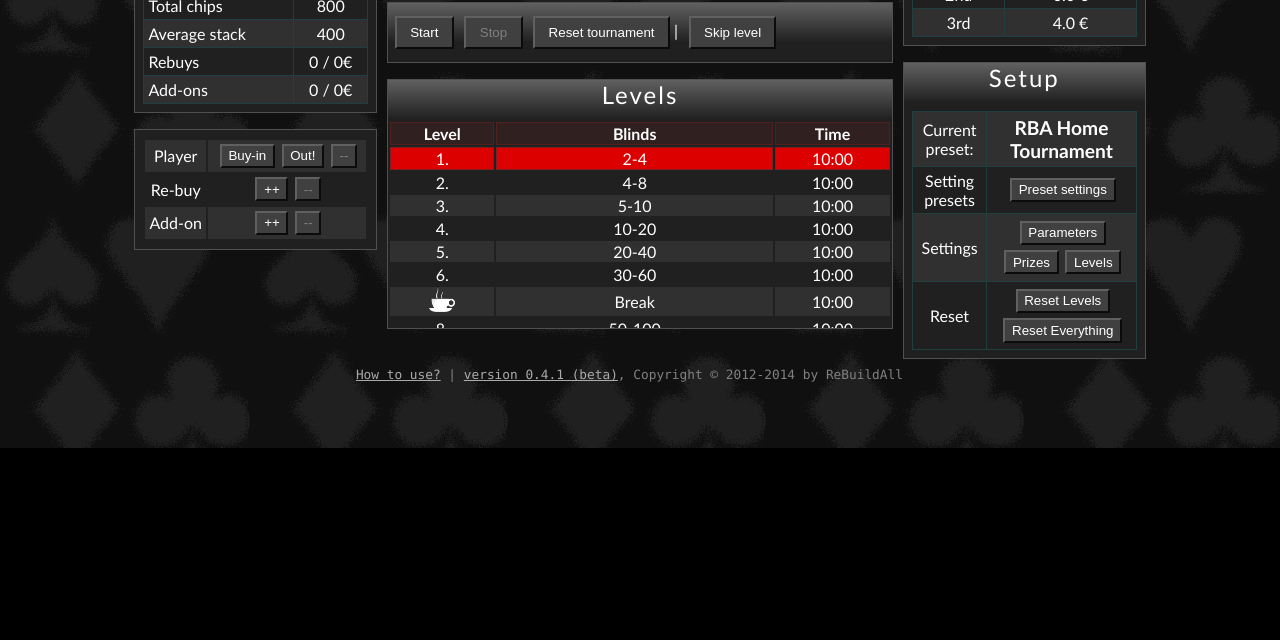
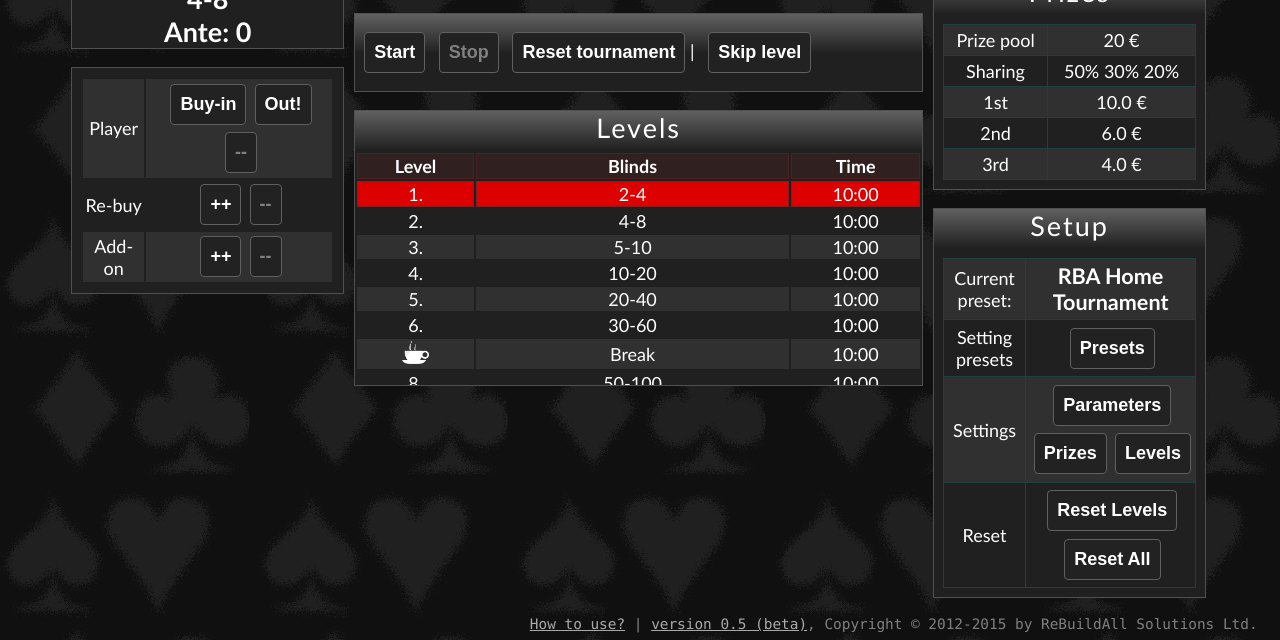
Before and after one commit to ReBuildAll/pokertimer, a plain HTML site: page src/pokertimer.html in a window 1280 px wide. Shown: the part 352-992 px from the top of the page. Before the commit the page ends 800 px from the top, so only its background shows below. Drawn offline with nearby package versions, Linux system fonts and the light colour scheme.

Commit message:
Mobile layout support (needs work), small fixes to texts

```diff
--- a/ideas.txt
+++ b/ideas.txt
@@ -1,2 +1,3 @@
+- Support pinning for iOS, Android and Windows Phone
 - When last player is out, show game over, stop counting
 - Add option to undo player out
--- a/src/pokertimer.css
+++ b/src/css/pokertimer.css
@@ -5,10 +5,10 @@
  */
 body
 {
-    font-family: Calibri, Verdana, Arial, Sans-Serif;
-    background-image: url(background.png);
+    font-family: Helvetica Neu, Calibri, Verdana, Arial, Sans-Serif;
+    background-image: url(../images/background.png);
     background-repeat: repeat;
-    font-size: 16px;
+    font-size: 18px;
     color: white;
     background-color: black;
 }
@@ -26,31 +26,141 @@ div.hidden
 /*
  * Application frame
  */
-#application
-{
-    width: 80%;
-    min-width: 990px;
+
+#application {
+    width: 100%;
+    min-width: 300px;
     margin-left: auto;
     margin-right: auto;
 }
 
+@media (min-width: 768px)
+{
+    #application {
+        min-width: inherit;
+        width: 760px;
+    }
+}
+@media (min-width: 992px)
+{
+    #application {
+        width: 980px;
+    }
+}
+
+@media (min-width: 1200px)
+{
+    #application
+    {
+        width: 90%;
+        min-width: 1100px;
+    }
+}
+
 .application-leftside
 {
-    width: 24%;
-    float: left;
+    width: 100%;
 }
 
-.application-rightside
-{
-    width: 24%;
-    float: right;
+@media (min-width: 768px) {
+    .application-leftside{
+        width: 210px;
+        float: left;
+    }
 }
 
+@media (min-width: 992px) {
+    .application-leftside
+    {
+        width: 220px;
+    }
+}
+
+@media (min-width: 1200px) {
+    .application-leftside
+    {
+        width: 24%;
+    }
+}
+
+.application-rightside {
+}
+
+@media (min-width: 768px) {
+    .application-rightside {
+        clear: both;
+    }
+}
+
+@media (min-width: 992px) {
+    .application-rightside {
+        clear: none;
+        width: 239px;
+        float: left;
+    }
+}
+@media (min-width: 1200px) {
+    .application-rightside {
+        width: 24%;
+    }
+}
 .application-middle
 {
-    width: 50%;
+    width: 100%;
+}
+
+@media (min-width: 768px) {
+    .application-middle {
+        width: 529px;
+        float: left;
+        margin-left: 10px;
+        margin-right: 10px;
+    }
+}
+
+@media (min-width: 992px) {
+    .application-middle
+    {
+        width: 500px;
+    }
+}
+
+@media (min-width: 1200px) {
+    .application-middle
+    {
+        width: 50%;
+    }
+}
+.application-full {
+    width: 100%;
     margin-left: auto;
     margin-right: auto;
+}
+
+/*
+ * Special layout elements
+ */
+.visible-mobile
+{
+    display: inherit;
+}
+
+.hidden-mobile
+{
+    display: none;
+}
+
+@media (min-width: 768px)
+{
+    .visible-mobile
+    {
+        display: none;
+    }
+
+    .hidden-mobile
+    {
+        display: inherit;
+    }
 }
 
 /*
@@ -58,6 +168,7 @@ div.hidden
  */
 div.footer-copyright
 {
+    clear: both;
     text-align: right;
     font-family: consolas, lucida console, courier new, courier, monospace;
     font-size: 80%;
@@ -76,7 +187,7 @@ div.footer-copyright a
  */
 .widget
 {
-    background-image: url(topbar.png);
+    background-image: url(../images/topbar.png);
     background-repeat: repeat-x;
     background-position: top left;
 }
@@ -173,7 +284,6 @@ h1
     margin-left: auto;
     margin-right: auto;
     display: block;
-    width: 50%;
     text-align: center;
     letter-spacing: 5px;
 }
@@ -217,10 +327,6 @@ input[type=text]:disabled, input[type=number]:disabled
 
 input[type=button].controls, button.controls
 {
-    padding-left: 1em;
-    padding-right: 1em;
-    padding-top: 0.5em;
-    padding-bottom: 0.5em;
     margin-top: 1em;
     margin-left: 0.5em;
     margin-bottom: 1em;
@@ -228,10 +334,6 @@ input[type=button].controls, button.controls
 
 input[type=button].tournament, button.tournament
 {
-    padding-left: 0.5em;
-    padding-right: 0.5em;
-    padding-top: 0.2em;
-    padding-bottom: 0.2em;
     margin-top: 0.2em;
     margin-left: 0.2em;
     margin-bottom: 0.2em;
@@ -239,9 +341,17 @@ input[type=button].tournament, button.tournament
 
 input[type=button].controls, input[type=button].tournament, button.controls, button.tournament
 {
-    border-color: #606060;
-    background-color: #404040;
+    padding: 0.5em 0.5em;
+    font-size: 100%;
+    font-weight: bold;
+    border: 1px solid #606060;
+    background-color: #222;
     color: white;
+    border-radius: 4px;
+}
+
+input[type=button].controls:hover, input[type=button].tournament:hover, button.controls:hover, button.tournament:hover {
+    border: 1px solid #AAA;
 }
 
 input[type=button].disabled
@@ -317,7 +427,7 @@ div.dialog
 div.dialog-box
 {
     border: 1px solid white;
-    background-image: url(topbar.png);
+    background-image: url(../images/topbar.png);
     background-repeat: repeat-x;
     background-position: top left;
 
@@ -376,7 +486,14 @@ div.dialog-box div.content
 #poker-time
 {
     font-family: Consolas, American Typewriter, sans-serif;
-    font-size: 175px;
+    font-size: 105px;
+}
+
+@media (min-width: 768px) {
+    #poker-time
+    {
+        font-size: 175px;
+    }
 }
 
 .poker-break
--- a/src/pokertimer.html
+++ b/src/pokertimer.html
@@ -2,11 +2,11 @@
 <html > <!-- manifest="pokertimer_bak.appcache" -->
 <head>
     <title>ReBuildAll PokerTimer</title>
+    <meta name="viewport" content="width=device-width, initial-scale=1">
+    <link rel="stylesheet" type="text/css" href="css/pokertimer.css" />
     <script src="https://ajax.googleapis.com/ajax/libs/jquery/1.11.1/jquery.min.js"></script>
-    <script src="https://ajax.googleapis.com/ajax/libs/angularjs/1.2.21/angular.min.js"></script>
+    <script src="https://ajax.googleapis.com/ajax/libs/angularjs/1.2.27/angular.min.js"></script>
     <script src="pokertimer.js"></script>
-
-    <link rel="stylesheet" type="text/css" href="pokertimer.css" />
 
     <LINK rel="shortcut icon" type="image/x-icon" href="favicon.ico">
     <LINK rel="icon" type="image/ico" href="favicon.ico">
@@ -50,54 +50,30 @@
 </div>
 
 <audio id="audio-level">
-  <source src="airhorn.mp3" />
-  <source src="airhorn.ogg" />
+  <source src="sounds/airhorn.mp3" />
+  <source src="sounds/airhorn.ogg" />
 </audio>
 
 <audio id="audio-minute">
-  <source src="ticking.mp3" />
-  <source src="ticking.ogg" />
+  <source src="sounds/ticking.mp3" />
+  <source src="sounds/ticking.ogg" />
 </audio>
 
 <div id="application" class="hidden" ng-controller="tournament">
-
-<div class="application-leftside">
+    <div class="application-leftside hidden-mobile">
         <div id="poker-currentlevel" class="widget" ng-controller="gamestatus">
             <div class="widget-title">Blinds</div>
             <div class="widget-biginfo poker-current-blinds" ng-hide="getCurrentLevel().isBreak">{{getCurrentLevel().smallBlind}}-{{getCurrentLevel().bigBlind}}</div>
             <div class="widget-smallinfo poker-current-ante" ng-hide="getCurrentLevel().isBreak">Ante: {{getCurrentLevel().ante}}</div>
-        <div class="widget-smallinfo poker-next-blinds" ng-show="getCurrentLevel().isBreak"><img src='break.png' alt='Break' title='break' class='poker-break-large' /></div>
+            <div class="widget-smallinfo poker-next-blinds" ng-show="getCurrentLevel().isBreak"><img src='images/break.png' alt='Break' title='break' class='poker-break-large' /></div>
             <div class="widget-smallinfo poker-next-ante" ng-show="getCurrentLevel().isBreak">Break</div>
         </div>
-    <div id="poker-tournament" class="widget">
-        <div class="widget-title">Tournament</div>
-        <div class="widget-content">
-            <table class="widget-table">
-                <tbody>
-                    <tr>
-                        <td class="left">Players</td>
-                        <td class="center">{{activePlayers}} / {{players}}</td>
-                    </tr>
-                    <tr>
-                        <td class="left">Total chips</td>
-                        <td class="center">{{totalChips()}}</td>
-                    </tr>
-                    <tr>
-                        <td class="left">Average stack</td>
-                        <td class="center">{{averageChips()}}</td>
-                    </tr>
-                    <tr>
-                        <td class="left">Rebuys</td>
-                        <td class="center">{{rebuys}} / {{rebuys * settings.rebuyCost}}€</td>
-                    </tr>
-                    <tr>
-                        <td class="left">Add-ons</td>
-                        <td class="center">{{addons}} / {{addons * settings.addonCost}}€</td>
-                    </tr>
-                </tbody>
-
-            </table>
-        </div>
+        <div id="poker-nextlevel" class="widget" ng-controller="gamestatus">
+            <div class="widget-title">Next structure</div>
+            <div class="widget-smallinfo poker-next-blinds" ng-hide="getNextLevel().isBreak">{{getNextLevel().smallBlind}}-{{getNextLevel().bigBlind}}</div>
+            <div class="widget-smallinfo poker-next-ante" ng-hide="getNextLevel().isBreak">Ante: {{getNextLevel().ante}}</div>
+            <div class="widget-smallinfo poker-next-blinds" ng-show="getNextLevel().isBreak"><img src='images/break.png' alt='Break' title='break' class='poker-break-medium' /></div>
+            <div class="widget-smallinfo poker-next-ante" ng-show="getNextLevel().isBreak">Break</div>
         </div>
         <div class="widget-nohead widget-centered">
             <div class="widget-content">
@@ -131,13 +107,111 @@
         </div>
     </div>
 
+    <div class="application-middle" ng-controller="gamestatus">
+        <div id="poker-timeleft" class="widget">
+            <div class="widget-title">Remaining time on current Level</div>
+            <div id="poker-time">09:45</div>
+            <div id="poker-progress-empty"></div>
+            <div id="poker-progress-full"></div>
+        </div>
+        <div class="widget">
+            <input ng-click="start()" type="button" value="Start" class="controls" ng-disabled="isRunning()" ng-class="{disabled: isRunning()}" />
+            <input ng-click="stop()" type="button" value="Stop" class="controls" ng-disabled="!isRunning()" ng-class="{disabled: !isRunning()}" />
+            <input ng-click="reset()" type="button" value="Reset tournament" class="controls" /> |
+            <input ng-click="gotoNextLevel()" type="button" value="Skip level" class="controls" />
+        </div>
+        <div class="widget-nohead visible-mobile">
+            <div class="widget-content">
+                <table class="widget-table">
+                    <tbody>
+                    <tr class="alternaterow">
+                        <td>Player</td>
+                        <td>
+                            <input ng-click="onBuyIn()"  type="button" value="Buy-in" class="tournament" />
+                            <input ng-click="onPlayerOut()" type="button" value="Out!" class="tournament" ng-class="{disabled: activePlayers < 2}" ng-disabled="activePlayers < 2" />
+                            <input ng-click="removePlayer()" type="button" value="--" class="tournament" ng-class="{disabled: activePlayers < 2 || players < 3}" ng-disabled="activePlayers < 2 || players < 3" />
+                        </td>
+                    </tr>
+                    <tr>
+                        <td>Re-buy</td>
+                        <td>
+                            <input ng-click="addRebuy()" type="button" value="++" class="tournament" />
+                            <input ng-click="removeRebuy()" ng-disabled="rebuys<1" type="button" value="--" class="tournament" ng-class="{tournament:true, disabled: rebuys < 1}"/>
+                        </td>
+                    </tr>
+                    <tr class="alternaterow">
+                        <td>Add-on</td>
+                        <td>
+                            <input ng-click="addAddOn()" type="button" value="++" class="tournament" />
+                            <input ng-click="removeAddOn()" ng-disabled="addons<1" type="button" value="--" ng-class="{tournament:true, disabled: addons < 1}" />
+                        </td>
+                    </tr>
+                    </tbody>
+                </table>
+            </div>
+        </div>
+        <div class="widget">
+            <div class="widget-title">Levels</div>
+            <div class="widget-list">
+                <table id="poker-levels" class="widget-table">
+                    <thead>
+                    <tr>
+                        <th>Level</th>
+                        <th>Blinds</th>
+                        <th>Time</th>
+                    </tr>
+                    </thead>
+                    <tbody>
+                    <tr ng-repeat="lvl in levels" ng-class="{active: $index==currentLevelIndex}" scroll-if="$index == currentLevelIndex">
+                        <td ng-hide="lvl.isBreak">{{$index+1}}.</td>
+                        <td ng-show="lvl.isBreak"><img src='images/break.png' alt='Break' title='break' class='poker-break-medium' /></td>
+                        <td ng-hide="lvl.isBreak">{{lvl.smallBlind}}-{{lvl.bigBlind}}<span ng-show="lvl.ante>0"> + {{lvl.ante}}</span></td>
+                        <td ng-show="lvl.isBreak">Break</span></td>
+                        <td>{{lvl.duration|minutes}}</td>
+                    </tr>
+                    </tbody>
+                    <tfoot>
+                    <tr>
+                        <th>Level</th>
+                        <th>Blinds</th>
+                        <th>Time</th>
+                    </tr>
+                    </tfoot>
+                </table>
+            </div>
+        </div>
+    </div>
+
     <div class="application-rightside">
-    <div id="poker-nextlevel" class="widget" ng-controller="gamestatus">
-        <div class="widget-title">Next structure</div>
-        <div class="widget-smallinfo poker-next-blinds" ng-hide="getNextLevel().isBreak">{{getNextLevel().smallBlind}}-{{getNextLevel().bigBlind}}</div>
-        <div class="widget-smallinfo poker-next-ante" ng-hide="getNextLevel().isBreak">Ante: {{getNextLevel().ante}}</div>
-        <div class="widget-smallinfo poker-next-blinds" ng-show="getNextLevel().isBreak"><img src='break.png' alt='Break' title='break' class='poker-break-medium' /></div>
-        <div class="widget-smallinfo poker-next-ante" ng-show="getNextLevel().isBreak">Break</div>
+        <div id="poker-tournament" class="widget">
+            <div class="widget-title">Tournament</div>
+            <div class="widget-content">
+                <table class="widget-table">
+                    <tbody>
+                    <tr>
+                        <td class="left">Players</td>
+                        <td class="center">{{activePlayers}} / {{players}}</td>
+                    </tr>
+                    <tr>
+                        <td class="left">Total chips</td>
+                        <td class="center">{{totalChips()}}</td>
+                    </tr>
+                    <tr>
+                        <td class="left">Average stack</td>
+                        <td class="center">{{averageChips()}}</td>
+                    </tr>
+                    <tr>
+                        <td class="left">Rebuys</td>
+                        <td class="center">{{rebuys}} / {{rebuys * settings.rebuyCost}}€</td>
+                    </tr>
+                    <tr>
+                        <td class="left">Add-ons</td>
+                        <td class="center">{{addons}} / {{addons * settings.addonCost}}€</td>
+                    </tr>
+                    </tbody>
+
+                </table>
+            </div>
         </div>
         <div id="poker-prizes" class="widget">
             <div class="widget-title">Prizes</div>
@@ -174,7 +248,7 @@
                         <tr>
                             <td>Setting presets</td>
                             <td>
-                            <input rba-dialog="#dialog-preset" type="button" value="Preset settings" class="tournament" />
+                                <input rba-dialog="#dialog-preset" type="button" value="Presets" class="tournament" />
                             </td>
                         </tr>
                         <tr class="alternaterow">
@@ -189,7 +263,7 @@
                             <td>Reset</td>
                             <td>
                                 <input ng-click="resetLevels()" type="button" value="Reset Levels" class="tournament" />
-                            <input ng-click="resetAllSettings()" type="button" value="Reset Everything" class="tournament" />
+                                <input ng-click="resetAllSettings()" type="button" value="Reset All" class="tournament" />
                             </td>
                         </tr>
                     </tbody>
@@ -337,15 +411,15 @@
                                 <td>{{$index+1}}</td>
                                 <td>
                                     <input type="number" ng-model="lvl.smallBlind" ng-disabled="lvl.isBreak" class="setup-input-smallblind" ng-if="!lvl.isBreak"/>
-                                <img src='break.png' alt='Break' title='break' class='poker-break-medium' ng-if="lvl.isBreak" />
+                                    <img src='images/break.png' alt='Break' title='break' class='poker-break-medium' ng-if="lvl.isBreak" />
                                 </td>
                                 <td>
                                     <input type="number" ng-model="lvl.bigBlind" ng-disabled="lvl.isBreak" class="setup-input-bigblind" ng-if="!lvl.isBreak" />
-                                <img src='break.png' alt='Break' title='break' class='poker-break-medium' ng-if="lvl.isBreak" />
+                                    <img src='images/break.png' alt='Break' title='break' class='poker-break-medium' ng-if="lvl.isBreak" />
                                 </td>
                                 <td>
                                     <input type="number" ng-model="lvl.ante" ng-disabled="lvl.isBreak" class="setup-input-ante" ng-if="!lvl.isBreak"/>
-                                <img src='break.png' alt='Break' title='break' class='poker-break-medium' ng-if="lvl.isBreak" />
+                                    <img src='images/break.png' alt='Break' title='break' class='poker-break-medium' ng-if="lvl.isBreak" />
                                 </td>
                                 <td><input type="number" ng-model="lvl.duration" class="setup-input-duration"/></td>
                                 <td><input type="checkbox" ng-model="lvl.isBreak"  /></td>
@@ -383,59 +457,11 @@
 
         </div>
     </div>
-
-<div class="application-middle" ng-controller="gamestatus">
-    <div id="poker-timeleft" class="widget">
-        <div class="widget-title">Remaining time on current Level</div>
-        <div id="poker-time">09:45</div>
-        <div id="poker-progress-empty"></div>
-        <div id="poker-progress-full"></div>
-    </div>
-    <div class="widget">
-        <input ng-click="start()" type="button" value="Start" class="controls" ng-disabled="isRunning()" ng-class="{disabled: isRunning()}" />
-        <input ng-click="stop()" type="button" value="Stop" class="controls" ng-disabled="!isRunning()" ng-class="{disabled: !isRunning()}" />
-        <input ng-click="reset()" type="button" value="Reset tournament" class="controls" /> |
-        <input ng-click="gotoNextLevel()" type="button" value="Skip level" class="controls" />
-    </div>
-    <div class="widget">
-        <div class="widget-title">Levels</div>
-        <div class="widget-list">
-            <table id="poker-levels" class="widget-table">
-                <thead>
-                    <tr>
-                        <th>Level</th>
-                        <th>Blinds</th>
-                        <th>Time</th>
-                    </tr>
-                </thead>
-                <tbody>
-                    <tr ng-repeat="lvl in levels" ng-class="{active: $index==currentLevelIndex}" scroll-if="$index == currentLevelIndex">
-                        <td ng-hide="lvl.isBreak">{{$index+1}}.</td>
-                        <td ng-show="lvl.isBreak"><img src='break.png' alt='Break' title='break' class='poker-break-medium' /></td>
-                        <td ng-hide="lvl.isBreak">{{lvl.smallBlind}}-{{lvl.bigBlind}}<span ng-show="lvl.ante>0"> + {{lvl.ante}}</span></td>
-                        <td ng-show="lvl.isBreak">Break</span></td>
-                        <td>{{lvl.duration|minutes}}</td>
-                    </tr>
-                </tbody>
-                <tfoot>
-                    <tr>
-                        <th>Level</th>
-                        <th>Blinds</th>
-                        <th>Time</th>
-                    </tr>
-                </tfoot>
-            </table>
-        </div>
-    </div>
-
-</div>
-
 </div>
 
 <div class="footer-copyright">
-    <a href="usage.html" target="_blank">How to use?</a> | <a href="history.html" target="_blank">version 0.4.1 (beta)</a>, Copyright &copy; 2012-2014 by ReBuildAll
+    <a href="usage.html" target="_blank">How to use?</a> | <a href="history.html" target="_blank">version 0.5 (beta)</a>, Copyright &copy; 2012-2015 by ReBuildAll Solutions Ltd.
 </div>
-
 
 <script>
     $(function() {
```
Also changed, not shown: src/history.html (+12 -6 lines), src/usage.html (+5 -5 lines), src/images/background.png (renamed from src/background.png), src/images/break.png (renamed from src/break.png), src/images/topbar.png (renamed from src/topbar.png), 9 other files. Lines whose indentation alone changed are shown as unchanged.
